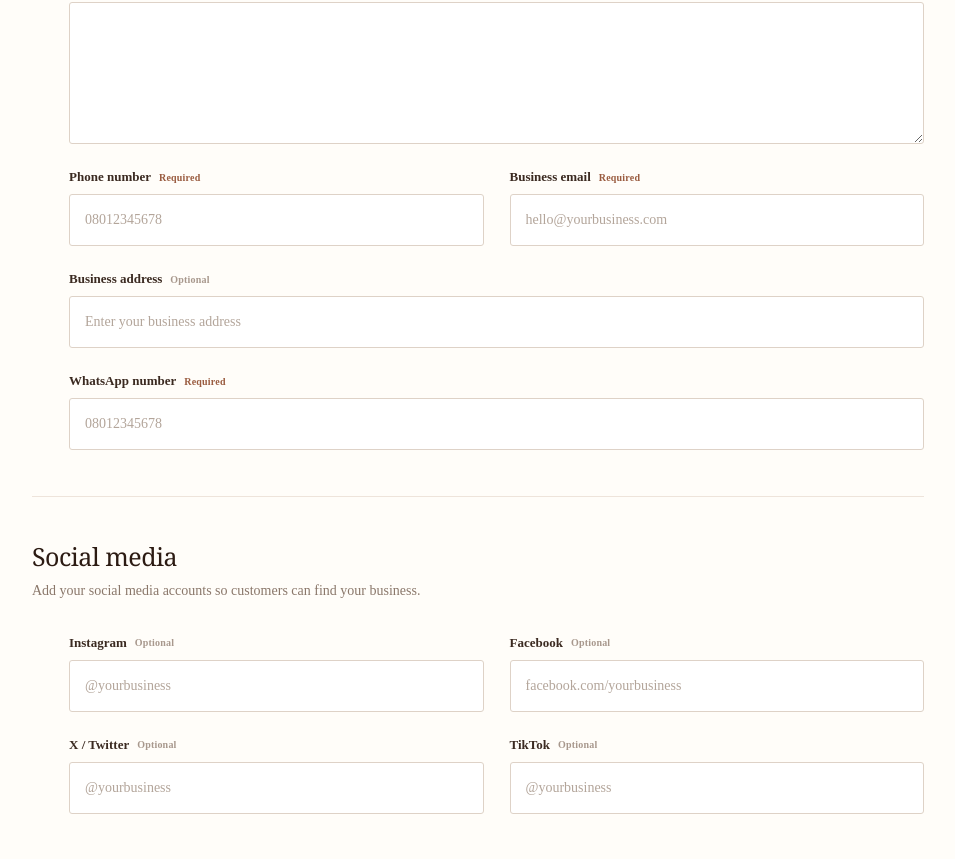
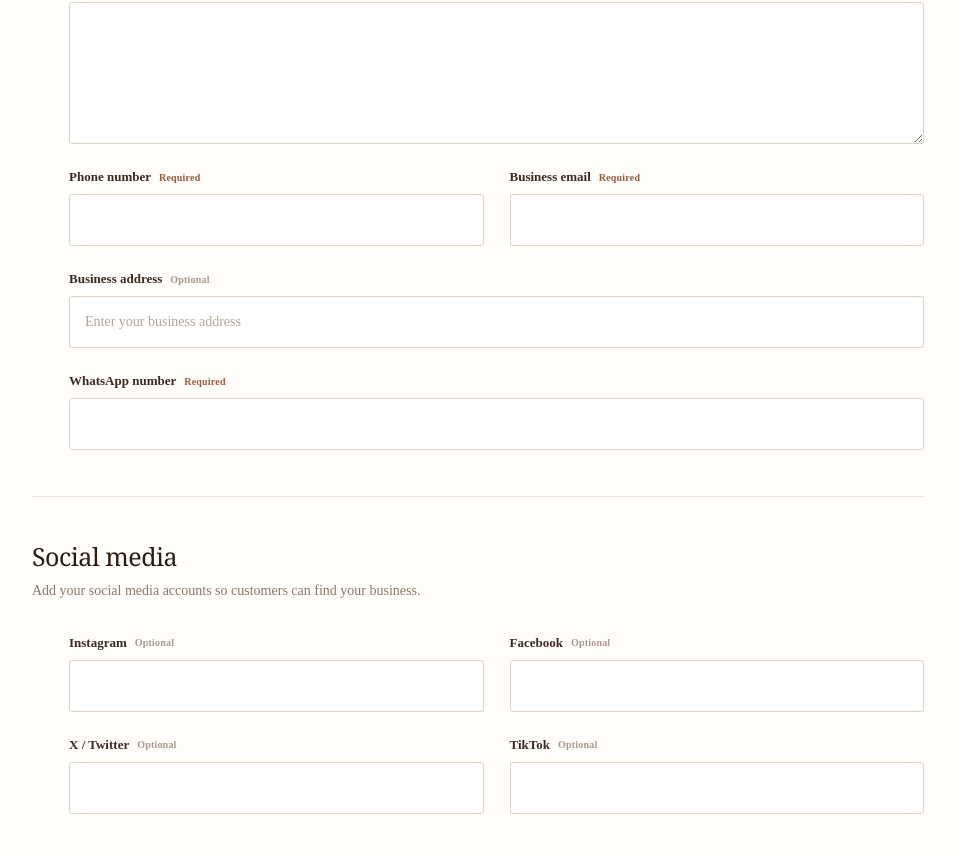
Before and after one commit to Michael7-gif/Branda, a React (Vite) app: page /business-setup in a window 1280 px wide. Shown: the part 661-1520 px from the top of the page, without its empty margins (162-1117 px from the left). Built offline with nearby package versions, Linux system fonts and the light colour scheme; no server answers.

Commit message:
Update authentication password controls

```diff
--- a/src/pages/BusinessSetup.jsx
+++ b/src/pages/BusinessSetup.jsx
@@ -274,7 +274,7 @@ export default function BusinessSetup() {
                     type="tel"
                     value={form.phone}
                     onChange={handleChange}
-                    placeholder="08012345678"
+                    placeholder=""
                     required
                   />
                 </div>
@@ -293,7 +293,7 @@ export default function BusinessSetup() {
                     type="email"
                     value={form.email}
                     onChange={handleChange}
-                    placeholder="hello@yourbusiness.com"
+                    placeholder=""
                     required
                   />
                 </div>
@@ -330,7 +330,7 @@ export default function BusinessSetup() {
                     type="tel"
                     value={form.whatsapp}
                     onChange={handleChange}
-                    placeholder="08012345678"
+                    placeholder=""
                     required
                   />
                 </div>
@@ -366,7 +366,7 @@ export default function BusinessSetup() {
                     type="text"
                     value={form.instagram}
                     onChange={handleChange}
-                    placeholder="@yourbusiness"
+                    placeholder=""
                   />
                 </div>
 
@@ -384,7 +384,7 @@ export default function BusinessSetup() {
                     type="text"
                     value={form.facebook}
                     onChange={handleChange}
-                    placeholder="facebook.com/yourbusiness"
+                    placeholder=""
                   />
                 </div>
 
@@ -402,7 +402,7 @@ export default function BusinessSetup() {
                     type="text"
                     value={form.twitter}
                     onChange={handleChange}
-                    placeholder="@yourbusiness"
+                    placeholder=""
                   />
                 </div>
 
@@ -420,7 +420,7 @@ export default function BusinessSetup() {
                     type="text"
                     value={form.tiktok}
                     onChange={handleChange}
-                    placeholder="@yourbusiness"
+                    placeholder=""
                   />
                 </div>
               </div>
```
